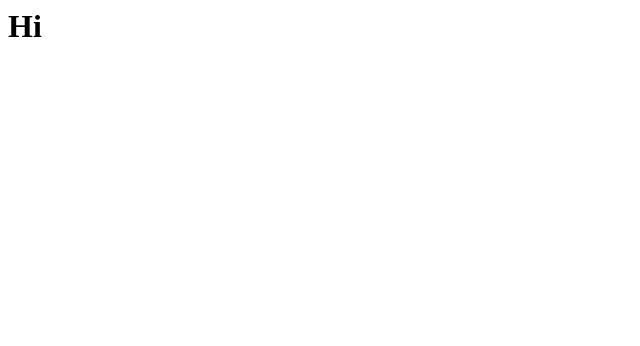
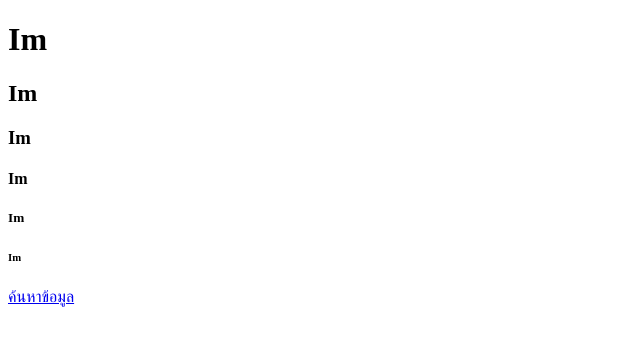
Before and after one commit to titach/titach.github.io, a plain HTML site: page index.html in a window 1280 px wide. Shown: the whole page, without its empty margins (0-640 px from the left). Drawn offline with Linux system fonts and the light colour scheme.

Commit message:
index fix

```diff
--- a/index.html
+++ b/index.html
@@ -1,5 +1,18 @@
-<html>
-    <h1>
-        Hi
-    </h1>
+<!DOCTYPE html>
+<html lang="en">
+<head>
+    <meta charset="UTF-8">
+    <meta name="viewport" content="width=device-width, initial-scale=1.0">
+    <title>Document</title>
+    <link rel="stylesheet" href="style.css">
+</head>
+<body>
+    <h1>Im</h1>
+    <h2>Im</h2>
+    <h3>Im</h3>
+    <h4>Im</h4>
+    <h5>Im</h5>
+    <h6>Im</h6>
+    <a href="https://www.google.com/">ค้นหาข้อมูล</a>
+</body>
 </html>
```
